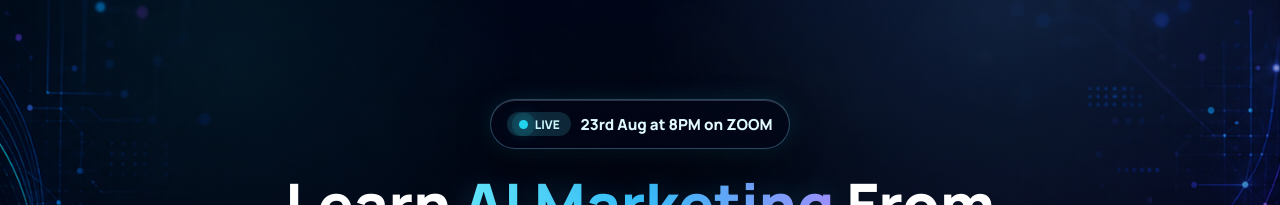
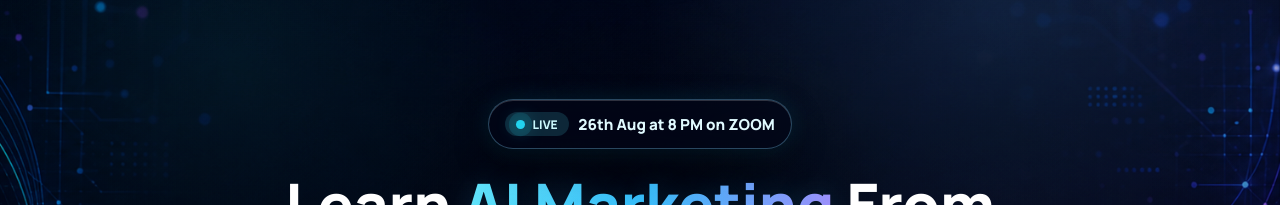
Before and after one commit to saugat420/ai-marketing-masterclass, a Next.js app: page /email in a window 1280 px wide. Shown: the part 132-337 px from the top of the page. Built offline with nearby package versions, Linux system fonts and the light colour scheme.

Commit message:
Update August 26 masterclass links

```diff
--- a/app/components/HeroSection.tsx
+++ b/app/components/HeroSection.tsx
@@ -9,7 +9,7 @@ export function HeroSection() {
               <span className="live-pulse-dot" />
               LIVE
             </span>
-            <span>23rd Aug at 8PM on ZOOM</span>
+            <span>26th Aug at 8 PM on ZOOM</span>
           </div>
           <h1 className="mx-auto max-w-4xl text-[2.45rem] font-extrabold leading-[1.02] tracking-normal text-white sm:text-5xl lg:text-6xl">
             <span className="block sm:inline">Learn </span>
--- a/app/components/SimpleActionPage.tsx
+++ b/app/components/SimpleActionPage.tsx
@@ -9,7 +9,7 @@ type SimpleActionPageProps = {
   helperText?: string;
 };
 
-const dateText = "23rd Aug at 8PM on ZOOM";
+const dateText = "26th Aug at 8 PM on ZOOM";
 
 function highlightAiMarketing(heading: string) {
   const [before, after] = heading.split("AI Marketing");
--- a/app/course-workflow/page.tsx
+++ b/app/course-workflow/page.tsx
@@ -5,7 +5,7 @@ export default function CourseWorkflowPage() {
   return (
     <SimpleActionPage
       {...sharedActionContent}
-      buttonHref="https://us06web.zoom.us/webinar/register/6017868575458/WN_TZuCq-iBTUuvsldEqvAbBg"
+      buttonHref="https://us06web.zoom.us/webinar/register/2817868579008/WN_oA5mfXuISEeFjd6aYD68dw"
     />
   );
 }
--- a/app/email/page.tsx
+++ b/app/email/page.tsx
@@ -5,7 +5,7 @@ export default function EmailPage() {
   return (
     <SimpleActionPage
       {...sharedActionContent}
-      buttonHref="https://us06web.zoom.us/webinar/register/7817868575127/WN_TZuCq-iBTUuvsldEqvAbBg"
+      buttonHref="https://us06web.zoom.us/webinar/register/9317868578496/WN_oA5mfXuISEeFjd6aYD68dw"
     />
   );
 }
--- a/app/facebook/page.tsx
+++ b/app/facebook/page.tsx
@@ -5,7 +5,7 @@ export default function FacebookPage() {
   return (
     <SimpleActionPage
       {...sharedActionContent}
-      buttonHref="https://us06web.zoom.us/webinar/register/5717868575198/WN_TZuCq-iBTUuvsldEqvAbBg"
+      buttonHref="https://us06web.zoom.us/webinar/register/3717868578584/WN_oA5mfXuISEeFjd6aYD68dw"
     />
   );
 }
--- a/app/instagram/page.tsx
+++ b/app/instagram/page.tsx
@@ -5,7 +5,7 @@ export default function InstagramPage() {
   return (
     <SimpleActionPage
       {...sharedActionContent}
-      buttonHref="https://us06web.zoom.us/webinar/register/2617868575241/WN_TZuCq-iBTUuvsldEqvAbBg"
+      buttonHref="https://us06web.zoom.us/webinar/register/8517868578628/WN_oA5mfXuISEeFjd6aYD68dw"
     />
   );
 }
--- a/app/masterclass-workflow/page.tsx
+++ b/app/masterclass-workflow/page.tsx
@@ -5,7 +5,7 @@ export default function MasterclassWorkflowPage() {
   return (
     <SimpleActionPage
       {...sharedActionContent}
-      buttonHref="https://us06web.zoom.us/webinar/register/1717868575398/WN_TZuCq-iBTUuvsldEqvAbBg"
+      buttonHref="https://us06web.zoom.us/webinar/register/3717868578927/WN_oA5mfXuISEeFjd6aYD68dw"
     />
   );
 }
--- a/app/thanks/page.tsx
+++ b/app/thanks/page.tsx
@@ -14,7 +14,7 @@ export default function ThanksPage() {
               <span className="live-pulse-dot" />
               LIVE
             </span>
-            <span>23rd Aug at 8PM on ZOOM</span>
+            <span>26th Aug at 8 PM on ZOOM</span>
           </div>
           <h1 className="mx-auto max-w-[22rem] text-[2rem] font-extrabold leading-tight sm:max-w-4xl sm:text-5xl">
             <span className="block sm:inline">You&apos;re Registered</span>{" "}
@@ -43,7 +43,7 @@ export default function ThanksPage() {
           </p>
           <div className="mt-8 flex justify-center">
             <a
-              href="https://chat.whatsapp.com/DHiIVDDd60NIwukCtFGHDF"
+              href="https://chat.whatsapp.com/JChAflkJaEK0QtHSHLiY3S"
               className="primary-cta rounded-full bg-[linear-gradient(100deg,#1e5096_0%,#0ea5e9_48%,#6d5dfc_100%)] px-6 py-3.5 text-sm font-extrabold text-white shadow-[0_22px_52px_rgba(14,165,233,0.34),0_0_32px_rgba(109,93,252,0.28)] transition focus:outline-none focus:ring-2 focus:ring-cyan-300/40 focus:ring-offset-2 focus:ring-offset-[#05070d]"
             >
               <span>Join WhatsApp Reminder Group</span>
--- a/app/whatsapp-group/page.tsx
+++ b/app/whatsapp-group/page.tsx
@@ -6,7 +6,7 @@ export default function WhatsAppGroupPage() {
       heading="Join Our WhatsApp Group Before You Leave"
       description="Click the button below to join our WhatsApp group now, so you don't miss any important updates, reminders, or session links."
       buttonLabel="Join WhatsApp Group"
-      buttonHref="https://chat.whatsapp.com/DHiIVDDd60NIwukCtFGHDF"
+      buttonHref="https://chat.whatsapp.com/JChAflkJaEK0QtHSHLiY3S"
     />
   );
 }
--- a/app/whatsapp/page.tsx
+++ b/app/whatsapp/page.tsx
@@ -5,7 +5,7 @@ export default function WhatsAppPage() {
   return (
     <SimpleActionPage
       {...sharedActionContent}
-      buttonHref="https://us06web.zoom.us/webinar/register/3017868575164/WN_TZuCq-iBTUuvsldEqvAbBg"
+      buttonHref="https://us06web.zoom.us/webinar/register/1017868578543/WN_oA5mfXuISEeFjd6aYD68dw"
     />
   );
 }
--- a/app/youtube/page.tsx
+++ b/app/youtube/page.tsx
@@ -5,7 +5,7 @@ export default function YouTubePage() {
   return (
     <SimpleActionPage
       {...sharedActionContent}
-      buttonHref="https://us06web.zoom.us/webinar/register/2517868599654/WN_TZuCq-iBTUuvsldEqvAbBg"
+      buttonHref="https://us06web.zoom.us/webinar/register/9317874895413/WN_oA5mfXuISEeFjd6aYD68dw"
     />
   );
 }
```
